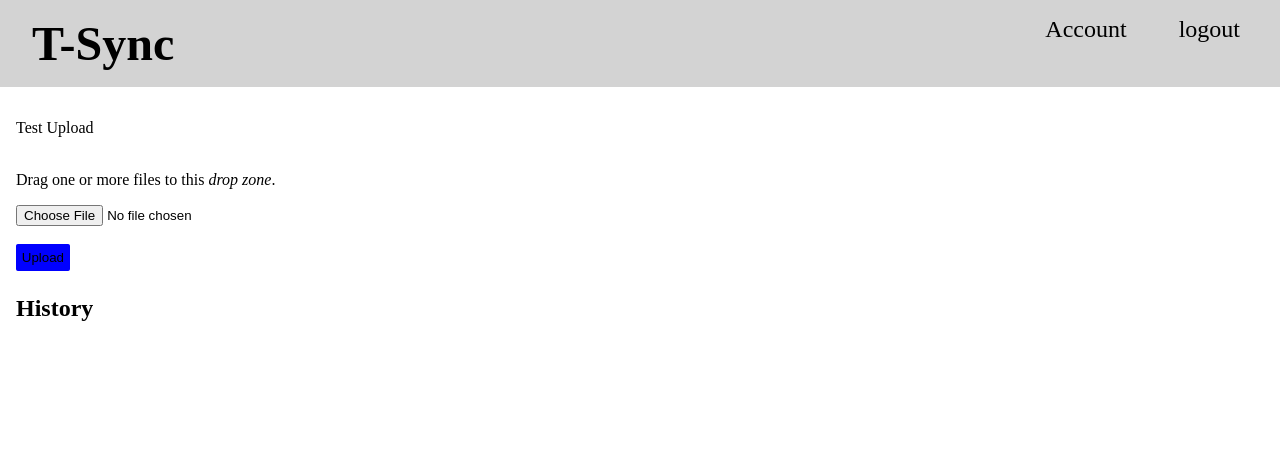
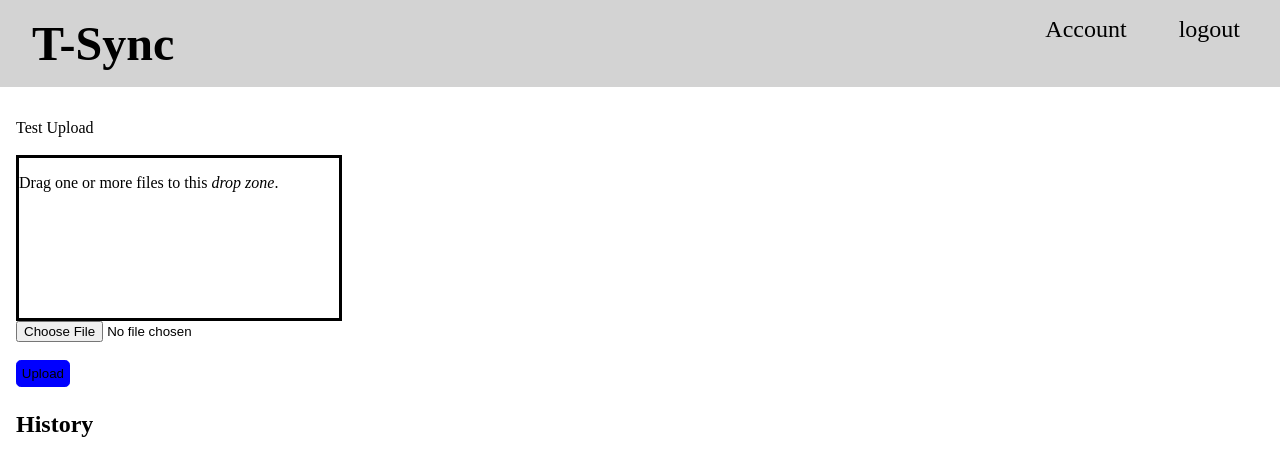
Before and after one commit to UnrealCryptoCore/tsync, a Flask app: page / in a window 1280 px wide. Shown: the top 476 px of the page. Run offline with Flask 3, Linux system fonts and the light colour scheme; the visitor is signed in with stand-in values (Sample User, id 1); data that the repository does not hold is empty; parts of the project's set-up code (start-up, migrations or seed data) failed here and were passed over.

Commit message:
drag and drop

```diff
--- /dev/null
+++ b/static/dad.js
@@ -0,0 +1,17 @@
+function dropHandler(ev) {
+    ev.preventDefault();
+    const fileinp = document.getElementById('fileinp')
+    fileinp.files = ev.dataTransfer.files;
+    // Use DataTransfer interface to access the file(s)
+    [...ev.dataTransfer.files].forEach((file, i) => {
+        console.log(file);
+        console.log(`… file[${i}].name = ${file.name}`);
+    });
+}
+
+function dragOverHandler(ev) {
+    console.log("File(s) in drop zone");
+
+    // Prevent default behavior (Prevent file from being opened)
+    ev.preventDefault();
+}
--- a/static/style.css
+++ b/static/style.css
@@ -94,7 +94,7 @@ h3 {
 
 .upload-button {
     background-color: blue;
-    border-radius: 0.1rem;
+    border-radius: 0.3rem;
     border-style: solid;
     border-width: 1px;
     padding: 0.3rem;
@@ -105,6 +105,9 @@ h3 {
     border-color: grey;
 }
 
-.drop-zone {
-
+#drop-zone {
+    border-style: solid;
+    border-color: black;
+    max-width: 20rem;
+    height: 10rem;
 }
--- a/templates/indextmpl.html
+++ b/templates/indextmpl.html
@@ -7,13 +7,13 @@
             <label>Test Upload</label>
             <br>
             <br>
-            <div id="drop_zone"
+            <div id="drop-zone"
                   ondrop="dropHandler(event);"
                   ondragover="dragOverHandler(event);">
                 <p>Drag one or more files to this <i>drop zone</i>.</p>
             </div>
 
-           <input type="file" name="file" accept=".html, .htm" />
+           <input id="fileinp" type="file" name="file" accept=".html, .htm" />
             <br>
             <br>
             <input class="upload-button" type="submit" value="Upload" />
@@ -30,4 +30,6 @@
     {% endfor %}
     </ul>
 </div>
+
+<script src="/static/dad.js"></script>
 {% endblock %}
```
